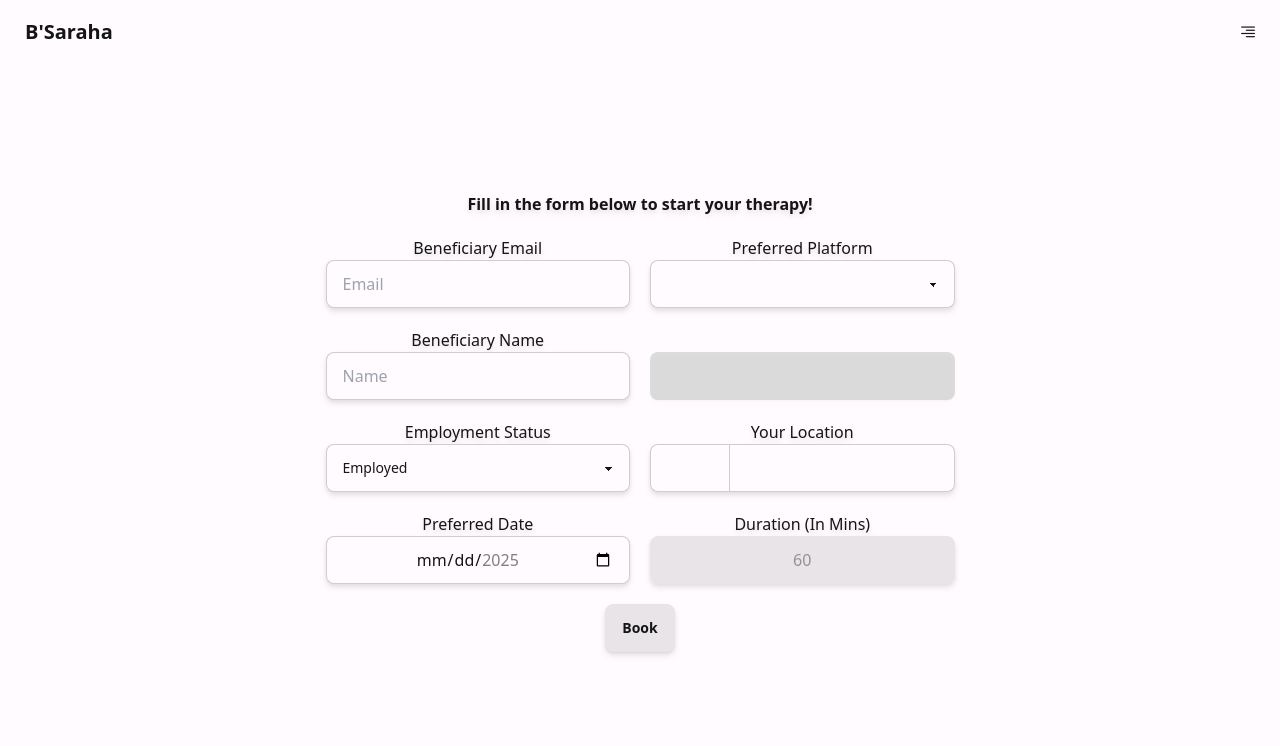
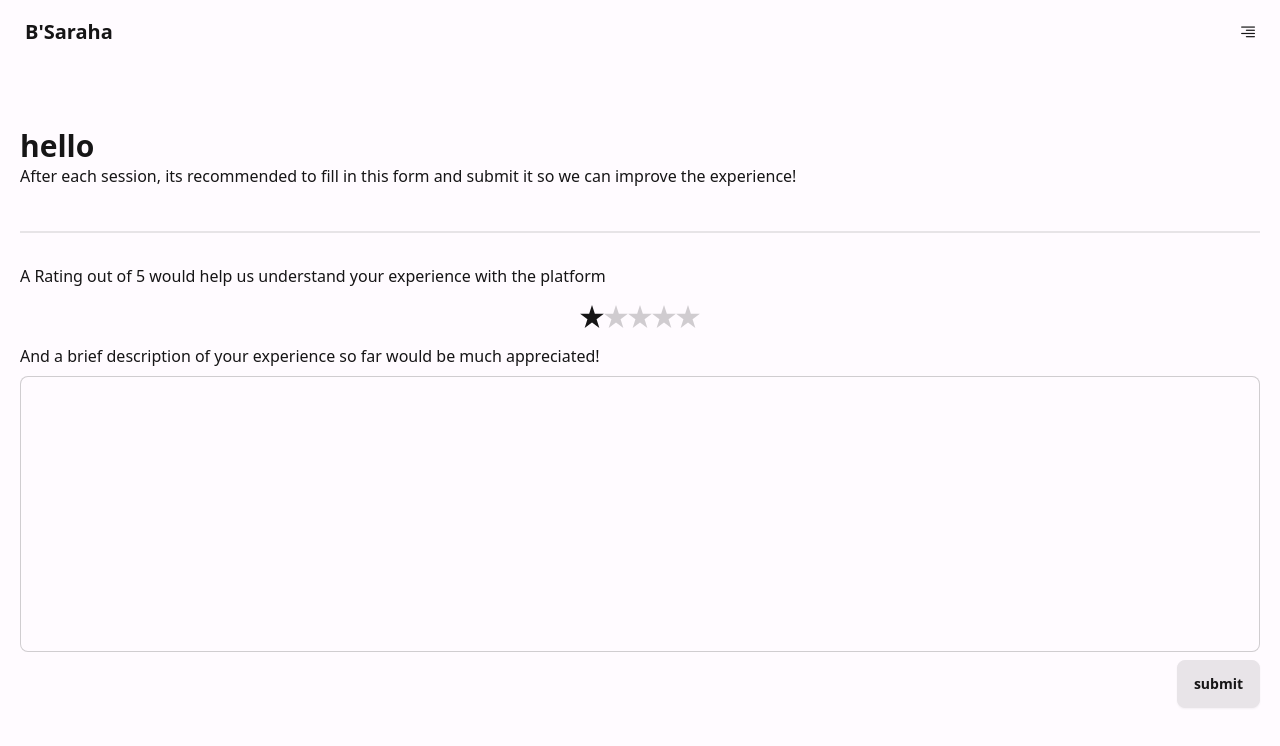
Before and after one commit to VoidRB/HNSTBooking, a Vue app in the folder client/: page /Session in a window 1280 px wide. Shown: the top 746 px of the page. Built offline with nearby package versions, Linux system fonts and the light colour scheme.

Commit message:
fix: Beneficiary feedback form adjusted
 + WORK IN PROGRESS.

```diff
--- a/client/src/components/SessionFeedbackForm.vue
+++ b/client/src/components/SessionFeedbackForm.vue
@@ -1,11 +1,19 @@
 <script setup lang="ts">
 import axios from 'axios'
+import { ref } from 'vue'
 import { useToast } from 'vue-toastification'
 const toast = useToast()
+const SessionFeedbackRating = ref(1)
+const SessionFeedbackDescription = ref('')
 
 const submitFeedbackForm = async () => {
+  console.log(SessionFeedbackRating.value)
+  console.log(SessionFeedbackDescription.value)
   try {
-    const response = await axios.postForm('')
+    const response = await axios.postForm('/api/session/feedback', {
+      SessionFeedbackRating: SessionFeedbackRating.value,
+      SessionFeedbackDescription: SessionFeedbackDescription.value,
+    })
     toast.success('Successfully submitted your feedback!')
   } catch (error) {
     toast.error(`${error}`)
@@ -13,7 +21,7 @@ const submitFeedbackForm = async () => {
 }
 </script>
 <template>
-  <div class="mt-16 flex h-full w-full flex-col gap-5">
+  <div class="m-10 mt-16 flex h-full w-full flex-col gap-5">
     <section class="px-5">
       <h1 class="text-3xl font-bold">hello</h1>
       <p>
@@ -21,9 +29,57 @@ const submitFeedbackForm = async () => {
         experience!
       </p>
     </section>
-    <form @submit.prevent="submitFeedbackForm" class="flex h-full w-full flex-col gap-5 p-5">
-      <input type="text" class="input input-bordered" />
-      <textarea type="text" class="textarea textarea-bordered h-full resize-none" />
+
+    <form @submit.prevent="submitFeedbackForm" class="flex h-full w-full flex-col gap-2 px-5">
+      <hr class="divider border-0" />
+      <p>A Rating out of 5 would help us understand your experience with the platform</p>
+      <div class="rating self-center py-2">
+        <input
+          type="radio"
+          name="rating-1"
+          class="mask mask-star"
+          value="1"
+          v-model="SessionFeedbackRating"
+          :checked="true"
+          required
+        />
+        <input
+          type="radio"
+          name="rating-1"
+          class="mask mask-star"
+          value="2"
+          v-model="SessionFeedbackRating"
+        />
+        <input
+          type="radio"
+          name="rating-1"
+          class="mask mask-star"
+          value="3"
+          v-model="SessionFeedbackRating"
+        />
+        <input
+          type="radio"
+          name="rating-1"
+          class="mask mask-star"
+          value="4"
+          v-model="SessionFeedbackRating"
+        />
+        <input
+          type="radio"
+          name="rating-1"
+          class="mask mask-star"
+          value="5"
+          v-model="SessionFeedbackRating"
+        />
+      </div>
+
+      <p>And a brief description of your experience so far would be much appreciated!</p>
+      <textarea
+        type="text"
+        class="textarea textarea-bordered h-1/2 w-full resize-none"
+        v-model="SessionFeedbackDescription"
+        required
+      />
       <button class="btn place-self-end">submit</button>
     </form>
   </div>
--- a/client/src/views/SessionView.vue
+++ b/client/src/views/SessionView.vue
@@ -11,7 +11,7 @@ const userData = ref({})
   <div class="mt-16 flex h-full w-full flex-col items-center justify-center">
     <!-- <SessionForm v-if="userData.status === 'active'" />
     <SessionFeedbackForm v-else /> -->
-    <SessionForm />
-    <!-- <SessionFeedbackForm /> -->
+    <!-- <SessionForm /> -->
+    <SessionFeedbackForm />
   </div>
 </template>
```
